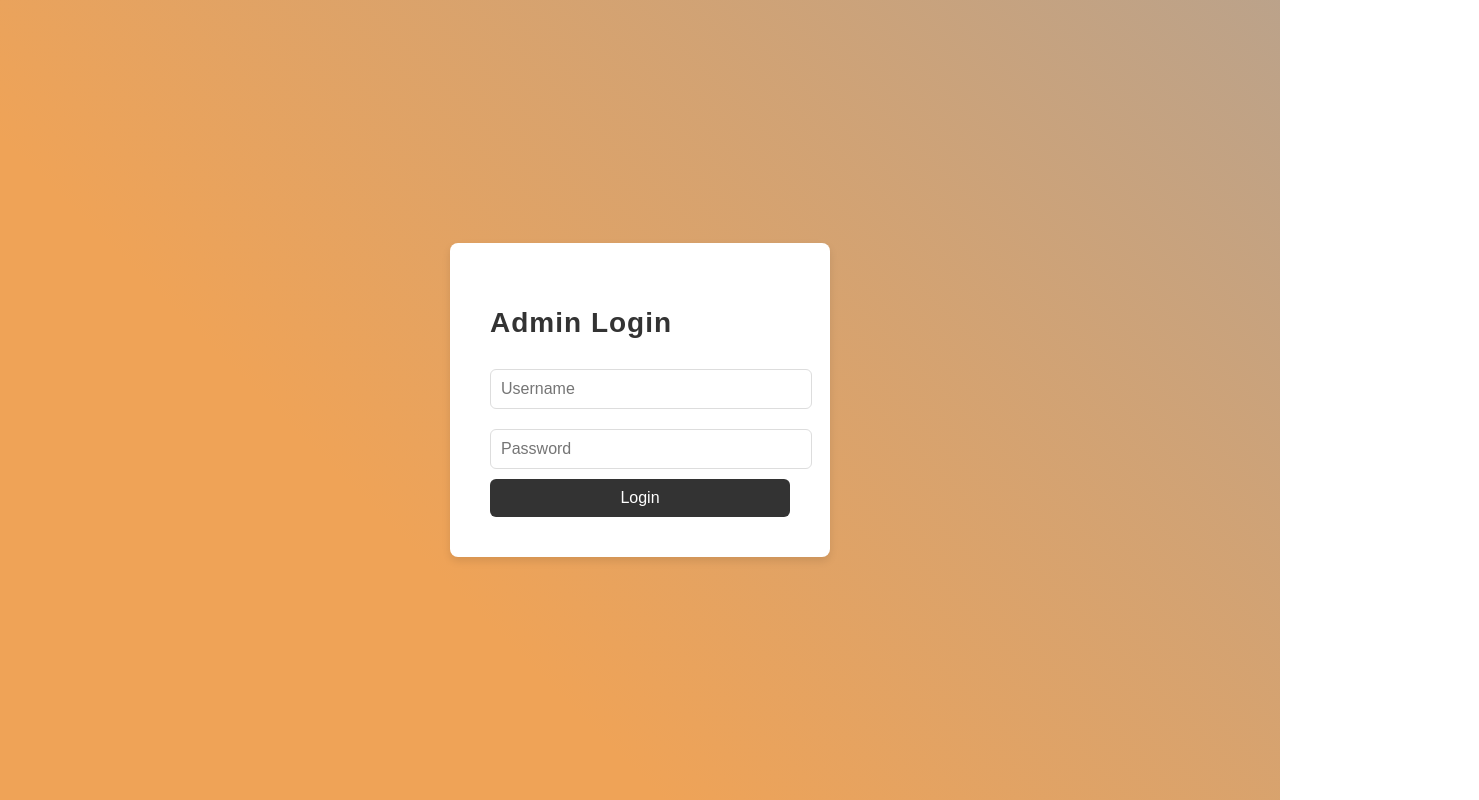
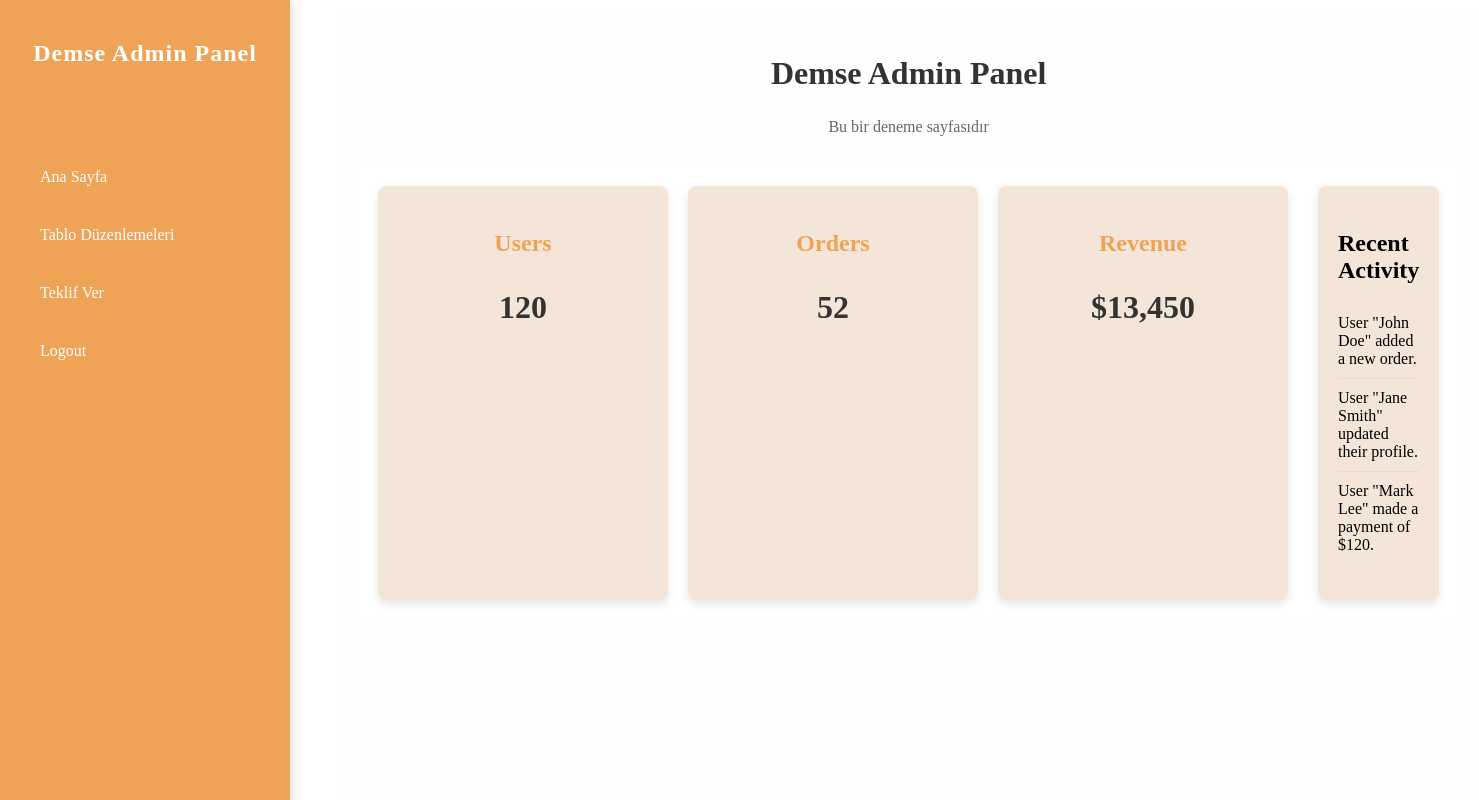
Before and after one commit to selll3/DSAdminPanel, a React (Create React App) app: page /login in a window 1280 px wide. Shown: the top 800 px of the page, 1479 px wide, since content can reach past the window. Built offline with nearby package versions, Linux system fonts and the light colour scheme.

Commit message:
admin login

```diff
--- a/package.json
+++ b/package.json
@@ -16,6 +16,7 @@
     "axios": "^1.7.9",
     "react": "^19.0.0",
     "react-dom": "^19.0.0",
+    "react-router-dom": "^7.1.1",
     "react-scripts": "^5.0.1"
   },
   "browserslist": {
--- a/src/App.css
+++ b/src/App.css
@@ -1,57 +1,33 @@
-.App {
-    text-align: center;
-    font-family: Arial, sans-serif;
-  }
-
-  .login-container {
-    width: 300px;
-    margin: 100px auto;
-    text-align: left;
-  }
-
-  .login-container input {
-    width: 100%;
-    padding: 10px;
-    margin: 10px 0;
-  }
-
-  .login-container button {
-    width: 100%;
-    padding: 10px;
-    background-color: #007bff;
-    color: white;
-    border: none;
-    cursor: pointer;
-  }
-
 .dashboard-container {
   display: flex;
   height: 100vh;
 }
 
 .sidebar {
-    width: 200px;
-    background-color: #f4f4f4;
+  width: 250px;
+  background-color: #efa357; /* Sidebar rengini turuncu yapalım */
   padding: 20px;
-    text-align: left;
+  color: white;
+  display: flex;
+  flex-direction: column;
 }
 
-  .sidebar ul {
+.dashboard-content {
+  flex: 1;
+  padding: 20px;
+  background-color: #fff;
+}
+
+.sidebar-menu {
   list-style-type: none;
   padding: 0;
 }
 
-  .sidebar ul li {
-    padding: 10px;
+.menu-item {
+  margin: 10px 0;
   cursor: pointer;
-    color: #007bff;
 }
 
-  .sidebar ul li:hover {
-    background-color: #ddd;
+.menu-item:hover {
+  text-decoration: underline;
 }
-
-  .content {
-    flex-grow: 1;
-    padding: 20px;
-  }
--- a/src/App.js
+++ b/src/App.js
@@ -1,4 +1,31 @@
-import React, { useState } from "react";
+import React from "react";
+import Dashboard from "./components/Dashboard";
+import Sidebar from "./components/Sidebar"; // Sidebar'ı dahil ettik
+import "./App.css";
+
+const App = () => {
+  return (
+    <div className="App">
+      <div className="dashboard-container">
+        <Sidebar /> {/* Sidebar'ı burada ekliyoruz */}
+        <Dashboard /> {/* Dashboard sayfasını direkt render ediyoruz */}
+      </div>
+    </div>
+  );
+};
+
+export default App;
+
+
+
+
+
+
+
+
+
+/*import React, { useState } from "react";
+import { BrowserRouter as Router, Routes, Route, Navigate } from "react-router-dom";
 import Login from "./components/Login";
 import Dashboard from "./components/Dashboard";
 import "./App.css";
@@ -15,14 +42,22 @@ const App = () => {
   };
 
   return (
-    <div className="App">
-      {!isLoggedIn ? (
-        <Login onLogin={handleLogin} />
-      ) : (
-        <Dashboard />
-      )}
-    </div>
+    <Router>
+      <Routes>
+        <Route
+          path="/"
+          element={
+            isLoggedIn ? <Navigate to="/dashboard" /> : <Login onLogin={handleLogin} />
+          }
+        />
+        <Route
+          path="/dashboard"
+          element={isLoggedIn ? <Dashboard /> : <Navigate to="/" />}
+        />
+      </Routes>
+    </Router>
   );
 };
 
 export default App;
+*/
--- a/src/components/Content.js
+++ b/src/components/Content.js
@@ -1,12 +1,25 @@
 import React from "react";
 
-const Content = ({ activeMenu }) => {
+
+const Content = () => {
   return (
     <div className="content">
-      <h2>{activeMenu}</h2>
+      <h1>Welcome to the Admin Dashboard</h1>
       <p>
-        You have selected the <strong>{activeMenu}</strong> menu.
+        Here you can manage all the administrative tasks, such as user management,
+        view reports, and much more.
       </p>
+
+      {/* Bu kısma dinamik bileşenler veya veriler ekleyebilirsiniz */}
+      <div className="content-section">
+        <h2>Section Title</h2>
+        <p>This section can contain additional information, graphs, or controls.</p>
+      </div>
+
+      <div className="content-section">
+        <h2>Recent Activity</h2>
+        <p>Details about recent activities or reports can go here.</p>
+      </div>
     </div>
   );
 };
--- /dev/null
+++ b/src/components/Dashboard.css
@@ -0,0 +1,86 @@
+.dashboard {
+    padding: 20px;
+    margin-left: 330px; /* Sidebar'ın genişliği kadar kaydırma */
+    margin-right: 0; /* Sağdaki boşluğu kaldırdık */
+    background-color: #fffefe;
+    z-index: 1; /* Dashboard içeriklerinin sidebar'ın altında olmamasını sağla */
+    position: relative;
+    min-height: 100vh; /* Yükseklik ayarı ekledik */
+  }
+
+  html {
+  height: 100%; /* Sayfa yüksekliğini tam olarak kapsar */
+}
+  .dashboard-header {
+    text-align: center;
+    margin-bottom: 30px;
+  }
+
+  .dashboard-header h2 {
+    font-size: 32px;
+    color: #333;
+  }
+
+  .dashboard-header p {
+    font-size: 16px;
+    color: #666;
+  }
+
+  .dashboard-content {
+    display: flex;
+    justify-content: space-between;
+    gap: 30px;
+  }
+
+  .dashboard-stats {
+    display: flex;
+    gap: 20px;
+  }
+
+  .stat-card {
+    background-color: #f2e3d4e4;
+    padding: 20px;
+    border-radius: 8px;
+    box-shadow: 0 4px 8px rgba(0, 0, 0, 0.1);
+    width: 250px;
+    text-align: center;
+  }
+
+  .stat-card h3 {
+    font-size: 24px;
+    margin-bottom: 10px;
+    color: #efa357;
+  }
+
+  .stat-card p {
+    font-size: 32px;
+    font-weight: bold;
+    color: #333;
+  }
+
+  .dashboard-recent-activity {
+    flex: 1;
+    background-color: #f2e3d4e4;
+    padding: 20px;
+    border-radius: 8px;
+    box-shadow: 0 4px 8px rgba(0, 0, 0, 0.1);
+  }
+
+  .dashboard-recent-activity h3 {
+    font-size: 24px;
+    margin-bottom: 20px;
+  }
+
+  .dashboard-recent-activity ul {
+    list-style-type: none;
+    padding: 0;
+  }
+
+  .dashboard-recent-activity li {
+    padding: 10px 0;
+    border-bottom: 1px solid #ddd;
+  }
+
+  .dashboard-recent-activity li:last-child {
+    border-bottom: none;
+  }
--- a/src/components/Dashboard.js
+++ b/src/components/Dashboard.js
@@ -1,14 +1,39 @@
-import React, { useState } from "react";
-import Sidebar from "./Sidebar";
-import Content from "./Content";
+import React from "react";
+import "./Dashboard.css"; // Dashboard için stil dosyasını dahil edelim
 
 const Dashboard = () => {
-  const [activeMenu, setActiveMenu] = useState("Home");
+  return (
+    <div className="dashboard">
+      <div className="dashboard-header">
+        <h2>Demse Admin Panel</h2>
+        <p>Bu bir deneme sayfasıdır</p>
+      </div>
 
-  return (
-    <div className="dashboard-container">
-      <Sidebar setActiveMenu={setActiveMenu} />
-      <Content activeMenu={activeMenu} />
+      <div className="dashboard-content">
+        <div className="dashboard-stats">
+          <div className="stat-card">
+            <h3>Users</h3>
+            <p>120</p>
+          </div>
+          <div className="stat-card">
+            <h3>Orders</h3>
+            <p>52</p>
+          </div>
+          <div className="stat-card">
+            <h3>Revenue</h3>
+            <p>$13,450</p>
+          </div>
+        </div>
+
+        <div className="dashboard-recent-activity">
+          <h3>Recent Activity</h3>
+          <ul>
+            <li>User "John Doe" added a new order.</li>
+            <li>User "Jane Smith" updated their profile.</li>
+            <li>User "Mark Lee" made a payment of $120.</li>
+          </ul>
+        </div>
+      </div>
     </div>
   );
 };
--- /dev/null
+++ b/src/components/Sidebar.css
@@ -0,0 +1,59 @@
+/* Sidebar'ın temel stilleri */
+.sidebar {
+    width: 250px;
+    height: 100vh;  /* Sidebar'ın ekran boyutunda görünmesini sağla */
+    background-color: #efa357;  /* Tatlı turuncu rengi */
+    color: white;
+    padding: 20px;
+    box-shadow: 4px 0px 10px rgba(0, 0, 0, 0.1);
+    position: fixed;
+    top: 0;
+    left: -250px;  /* Başlangıçta sidebar gizli, ekranın sol dışına yerleştir */
+    z-index: 1000;
+    transition: all 0.3s ease;  /* Animasyonla açılmasını sağla */
+  }
+
+  /* Sidebar açıldığında görünür hale gelmesi için */
+  .sidebar:hover {
+    left: 0;  /* Sidebar'ı ekranın içine kaydır */
+  }
+
+  /* Sidebar başlığı */
+  .sidebar-header {
+    text-align: center;
+    margin-bottom: 40px;
+  }
+
+  .sidebar-header h2 {
+    font-size: 24px;
+    font-weight: bold;
+    letter-spacing: 1px;
+    color: white;
+  }
+
+  /* Menü öğeleri için stil */
+  .sidebar-menu {
+    list-style-type: none;
+    padding: 0;
+  }
+
+  .menu-item {
+    display: flex;
+    align-items: center;
+    padding: 15px 20px;
+    margin: 10px 0;
+    border-radius: 8px;
+    cursor: pointer;
+    transition: background-color 0.3s ease, transform 0.2s ease;
+  }
+
+  /* Menü öğesi üzerine gelindiğinde */
+  .menu-item:hover {
+    background-color: #a3a2a2;  /* Turuncunun biraz koyu tonu */
+    transform: scale(1.05);  /* Hoverda büyüme efekti */
+  }
+
+  /* Sidebar'a hover yapıldığında sağa kayması sağlanacak */
+  .sidebar:hover {
+    left: 0; /* Fareyle sidebar'a gelindiğinde sidebar ekranın içine kayacak */
+  }
--- a/src/components/Sidebar.js
+++ b/src/components/Sidebar.js
@@ -1,4 +1,35 @@
-import React from "react";
+import React, { useState } from "react";
+import './Sidebar.css'; // Sidebar için stil dosyasını dahil edelim
+
+const Sidebar = () => {
+  return (
+    <div className="sidebar">
+      <div className="sidebar-header">
+        <h2>Demse Admin Panel</h2>
+      </div>
+      <ul className="sidebar-menu">
+        <li className="menu-item">Ana Sayfa</li>
+        <li className="menu-item">Tablo Düzenlemeleri</li>
+        <li className="menu-item">Teklif Ver</li>
+        <li className="menu-item">Logout</li>
+      </ul>
+    </div>
+  );
+};
+
+export default Sidebar;
+
+
+
+
+
+
+
+
+
+
+
+/*import React from "react";
 
 const Sidebar = ({ setActiveMenu }) => {
   return (
@@ -14,3 +45,4 @@ const Sidebar = ({ setActiveMenu }) => {
 };
 
 export default Sidebar;
+*/
```
Also changed, not shown: src/components/Home.css (added), src/components/Home.js (added), 1 other file (tests, documents, lock files or other folders). Lines whose indentation alone changed are shown as unchanged.
